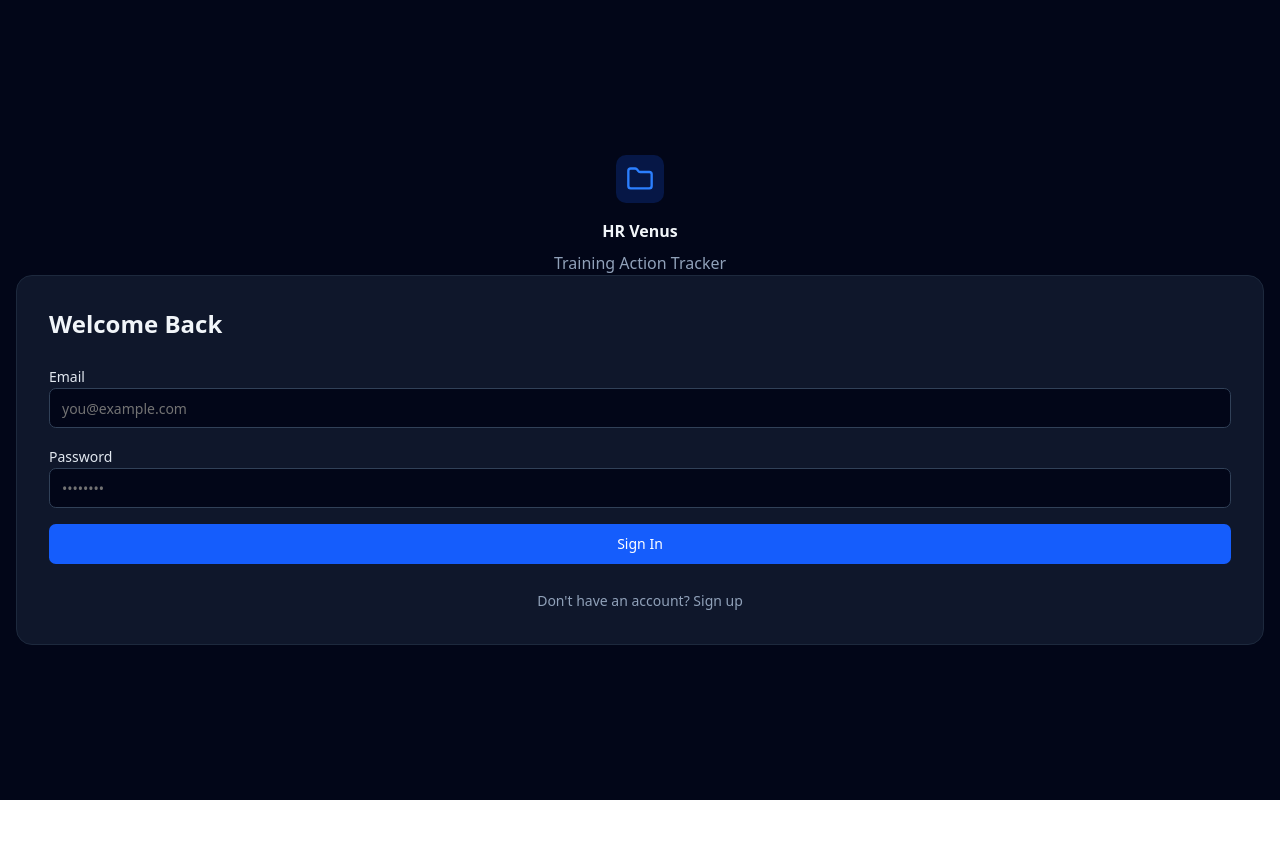
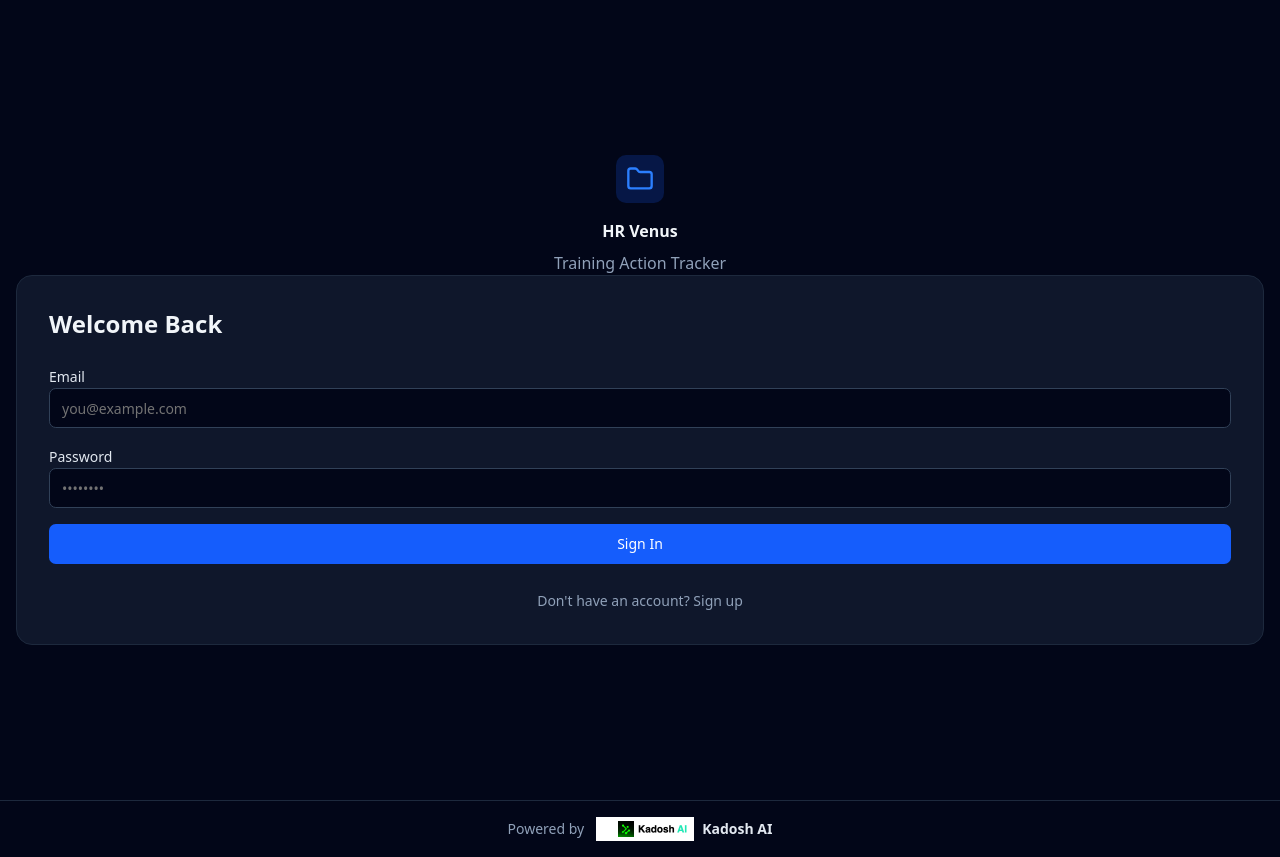
Before and after one commit to jh-117/HR-venus-Training-Tracker, a React (Vite) app: page / in a window 1280 px wide. Before the commit the page ends 800 px from the top, so only its background shows below. Built offline with nearby package versions, Linux system fonts and the light colour scheme; no server answers.

Commit message:
Updated App.tsx

```diff
--- a/src/App.tsx
+++ b/src/App.tsx
@@ -248,7 +248,14 @@
 
   // Show auth page if not logged in
   if (!user) {
-    return <Auth />;
+    return (
+      <div className="relative flex flex-col min-h-screen">
+        <div className="flex-1">
+          <Auth />
+        </div>
+        <KadoshFooter />
+      </div>
+    );
   }
 
   return (
```
